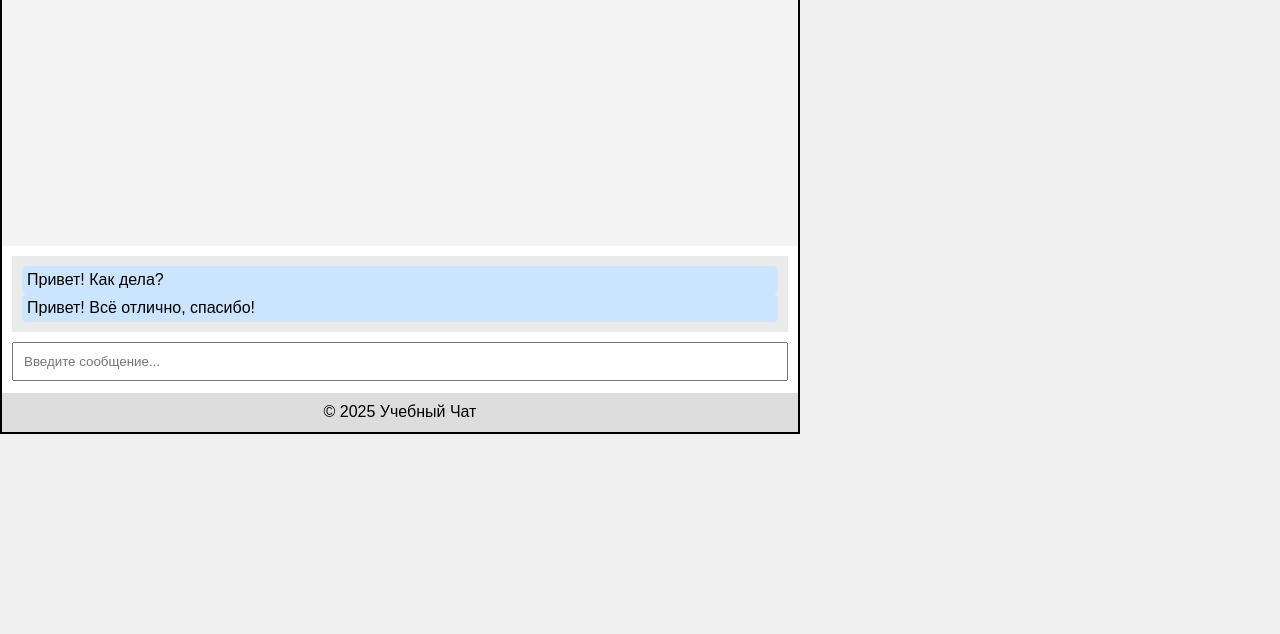
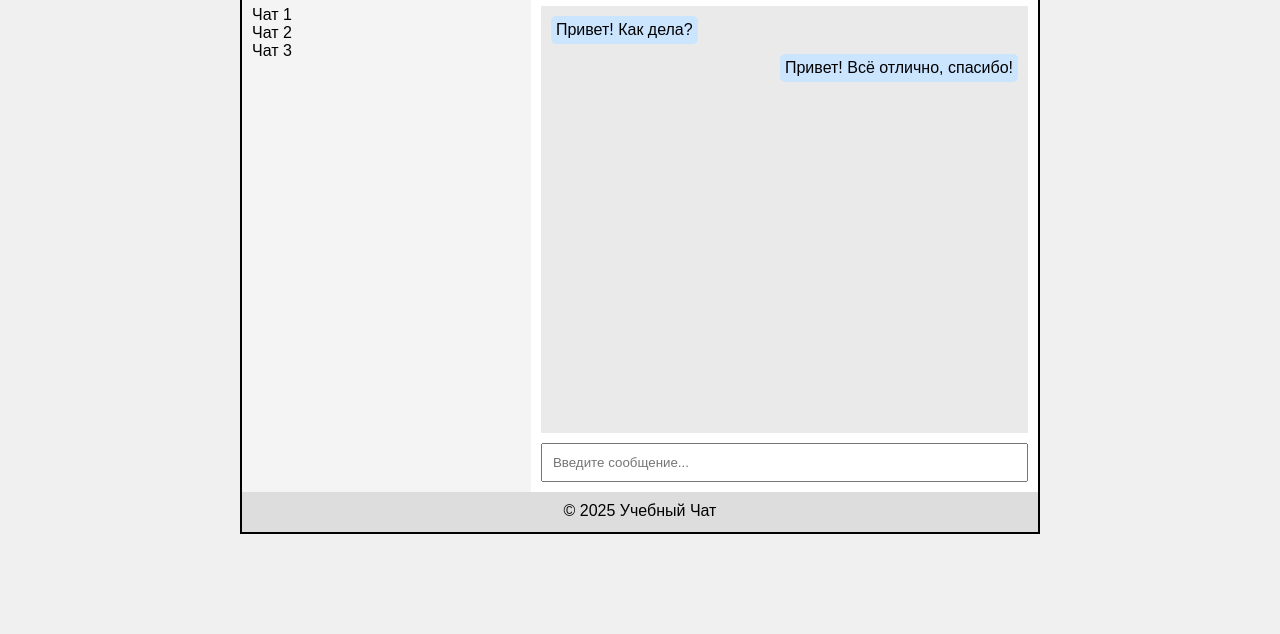
Before and after one commit to 21ISR/uidev-flex-grid-lab-Batura, a plain HTML site: page index.html in a window 1280 px wide. Shown: the part 166-800 px from the top of the page. Drawn offline with Linux system fonts and the light colour scheme.

Commit message:
фывфыв

```diff
--- a/styles.css
+++ b/styles.css
@@ -8,39 +8,53 @@ body {
     font-family: Arial, sans-serif;
     background: #f0f0f0;
     height: 100vh;
+    display: flex;
+    justify-content: center;
+    align-items: center;
 }
 
-/* GRID-контейнер для всей страницы */
+/* GRID-контейнер для всей страницы +*/
 .container {
     width: 800px;
     height: 600px;
     border: 2px solid #000;
     background: #fff;
     display: grid;
-    grid-template-columns: 200px 1rf 200px;
-    grid-template-rows: 60px 350px;
+    grid-template-columns: 180px 1rf;
+    grid-template-rows: 60px 1fr 40px;
+    grid-template-areas:
+    "header header"
+    "chat-list chat-window"
+    "footer footer";
 }
 
-/* Хедер (флекс) */
+/* Хедер (флекс)  +*/
 .header {
     background: #ddd;
     padding: 10px;
     display: flex;
-    justify-content: center;
     justify-content: space-between;
+    grid-area: header;
+    align-items: center;
+
 }
 
 /* Боковое меню чатов */
 .chat-list {
     background: #f4f4f4;
     padding: 10px;
-    justify-content: flex-start;
+    display: flex;
+    flex-direction: column;
+    grid-area: chat-list;
 }
 
 /* Главное окно чата */
 .chat-window {
     background: #fff;
     padding: 10px;
+    display: flex;
+    flex-direction: column;
+    grid-area: chat-window;
 
 }
 
@@ -50,6 +64,11 @@ body {
     background: #eaeaea;
     padding: 10px;
     margin-bottom: 10px;
+    display: flex;
+    flex-direction: column;
+    gap: 10px;
+    flex: 1;
+
 }
 
 /* Отдельное сообщение */
@@ -57,6 +76,13 @@ body {
     background: #cce5ff;
     padding: 5px;
     border-radius: 5px;
+    align-self: flex-start;
+
+}
+
+.message--foreign {
+    align-self: flex-end;
+
 }
 
 /* Поле ввода */
@@ -70,6 +96,8 @@ body {
     background: #ddd;
     padding: 10px;
     text-align: center;
+    grid-area: footer;
+    justify-content: center;
 }
 
 ul {
```
